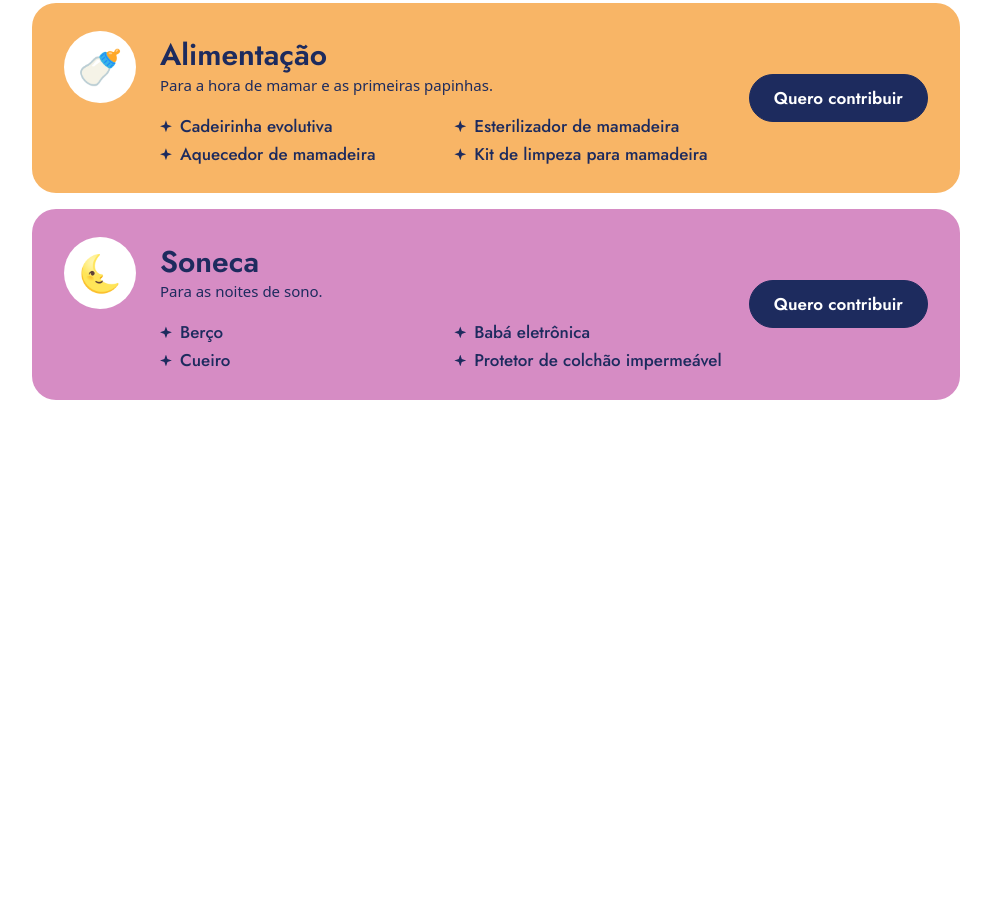
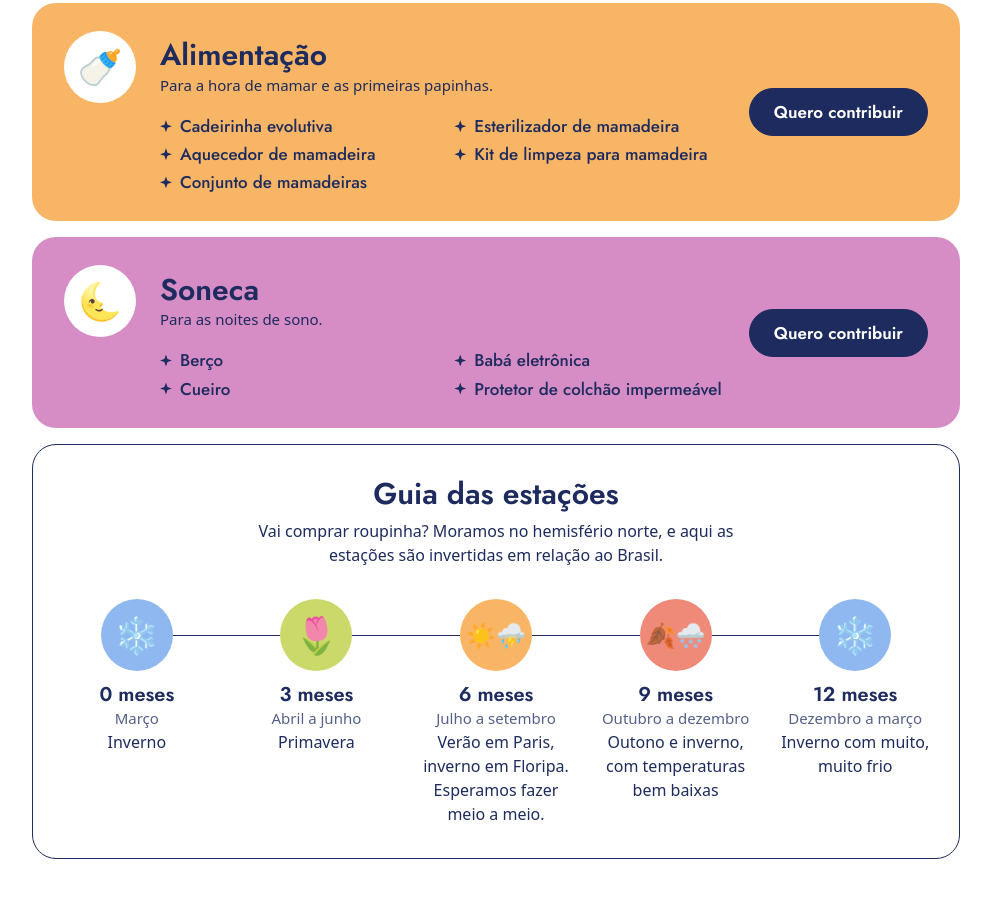
Before and after one commit to FelipeCybis/cafebebe, a plain HTML site: page index.html in a window 1280 px wide. Shown: the part 1083-1980 px from the top of the page, without its empty margins (144-1135 px from the left). Before the commit the page ends 1547 px from the top, so only its background shows below. Drawn offline with Linux system fonts and the light colour scheme.

Commit message:
Add the season guide and the baby bottle set
The guide is a timeline under the theme cards: for each age of the baby, the
months and the season in the northern hemisphere. It helps guests who buy
clothes. It runs down on a phone and sideways on a wide screen.

Co-Authored-By: Claude Fable 5.2 <noreply@anthropic.com>

```diff
--- a/gifts.json
+++ b/gifts.json
@@ -48,7 +48,8 @@
         "Cadeirinha evolutiva",
         "Esterilizador de mamadeira",
         "Aquecedor de mamadeira",
-        "Kit de limpeza para mamadeira"
+        "Kit de limpeza para mamadeira",
+        "Conjunto de mamadeiras"
       ]
     },
     {
--- a/index.html
+++ b/index.html
@@ -24,6 +24,45 @@
     <p id="load-error" class="error" role="alert" hidden>A lista de presentes não carregou. Recarregue a página.</p>
     <!-- app.js adds one card per theme of gifts.json. -->
     <div id="themes"></div>
+
+    <!-- For guests who buy clothes: the season the baby meets at each age. A timeline,
+         top to bottom on a phone and left to right on a wide screen. -->
+    <section class="guide" aria-labelledby="guide-title">
+      <h2 id="guide-title">Guia das estações</h2>
+      <p>Vai comprar roupinha? Moramos no hemisfério norte, e aqui as estações são invertidas em relação ao Brasil.</p>
+      <ol class="seasons" role="list">
+        <li data-color="blue">
+          <span class="disc" aria-hidden="true">❄️</span>
+          <h3>0 meses</h3>
+          <p class="season-months">Março</p>
+          <p>Inverno</p>
+        </li>
+        <li data-color="lime">
+          <span class="disc" aria-hidden="true">🌷</span>
+          <h3>3 meses</h3>
+          <p class="season-months">Abril a junho</p>
+          <p>Primavera</p>
+        </li>
+        <li data-color="orange">
+          <span class="disc pair" aria-hidden="true">☀️⛈️</span>
+          <h3>6 meses</h3>
+          <p class="season-months">Julho a setembro</p>
+          <p>Verão em Paris, inverno em Floripa. Esperamos fazer meio a meio.</p>
+        </li>
+        <li data-color="coral">
+          <span class="disc pair" aria-hidden="true">🍂🌨️</span>
+          <h3>9 meses</h3>
+          <p class="season-months">Outubro a dezembro</p>
+          <p>Outono e inverno, com temperaturas bem baixas</p>
+        </li>
+        <li data-color="blue">
+          <span class="disc" aria-hidden="true">❄️</span>
+          <h3>12 meses</h3>
+          <p class="season-months">Dezembro a março</p>
+          <p>Inverno com muito, muito frio</p>
+        </li>
+      </ol>
+    </section>
   </main>
 
   <!-- One theme: emoji, name and phrase, the gifts it covers, and the button that opens the dialog. -->
--- a/style.css
+++ b/style.css
@@ -114,14 +114,16 @@ button,
   gap: 1rem;
   max-width: 60rem;
   margin: 0 auto;
-  padding: 2rem 1rem 4rem;
+  padding: 2rem 1rem 0;
 }
 
-/* The tints, by the name a theme gives in "color" (gifts.json). Navy text reads well on all of them. */
+/* The tints, by name: a theme gives its name in "color" (gifts.json), a season in
+   index.html. Navy text reads well on all of them. */
 [data-color="lime"] { --tint: #cbd96a; }
 [data-color="blue"] { --tint: #8fb8f0; }
 [data-color="orange"] { --tint: #f8b566; }
 [data-color="pink"] { --tint: #d68cc4; }
+[data-color="coral"] { --tint: #f08a78; }
 
 /* On a phone: emoji and title, then the gifts, then the button, each as wide as the card. */
 .theme {
@@ -242,6 +244,118 @@ button,
 /* The cobalt ring is hard to see on the blue and pink cards. */
 .contribute:focus-visible {
   outline-color: var(--ink);
+}
+
+/* Season guide: an outlined card, so it does not read as one more theme to contribute to.
+   Inside, a timeline: one tinted disc per age, joined by a line. */
+
+.guide {
+  width: min(100% - 2rem, 58rem); /* the same edges as the theme cards */
+  margin: 1rem auto 4rem;
+  padding: 2rem 1.5rem;
+  border: 1.5px solid var(--ink);
+  border-radius: 1.5rem;
+  text-align: center;
+}
+
+.guide h2 {
+  margin: 0;
+  font-size: clamp(1.5rem, 1.2rem + 1.2vw, 1.875rem);
+  font-weight: 600;
+  line-height: 1.15;
+}
+
+.guide p {
+  margin: 0;
+}
+
+.guide > p {
+  max-width: 34rem;
+  margin: 0.5rem auto 0;
+}
+
+/* On a phone the timeline runs down: disc on the left, text beside it. */
+.seasons {
+  --disc: 4.5rem; /* the width of .disc: the lines between discs start from it */
+  --gap: 1.25rem;
+  display: grid;
+  gap: var(--gap);
+  max-width: 24rem;
+  margin: 2rem auto 0;
+  padding: 0;
+  list-style: none;
+  text-align: left;
+}
+
+.seasons li {
+  position: relative;
+  display: grid;
+  grid-template-columns: auto minmax(0, 1fr);
+  column-gap: 1rem;
+  align-content: start;
+}
+
+.seasons .disc {
+  grid-row: 1 / span 3;
+}
+
+/* Two emoji in one disc: smaller, and kept side by side. */
+.disc.pair {
+  font-size: 1.5rem;
+  white-space: nowrap;
+}
+
+.seasons h3 {
+  margin: 0.25rem 0 0;
+  font-size: 1.25rem;
+  font-weight: 600;
+  line-height: 1.2;
+}
+
+.season-months {
+  color: var(--ink-soft);
+  font-size: 0.9375rem;
+}
+
+/* The line from the bottom of a disc to the top of the next one. */
+.seasons li:not(:last-child)::after {
+  content: "";
+  position: absolute;
+  top: var(--disc);
+  bottom: calc(-1 * var(--gap));
+  left: calc(var(--disc) / 2);
+  border-left: 1.5px solid var(--ink);
+}
+
+/* On a wide screen it runs sideways: five equal columns, text under each disc. */
+@media (min-width: 56rem) {
+  .seasons {
+    grid-template-columns: repeat(5, minmax(0, 1fr));
+    max-width: none;
+    text-align: center;
+  }
+
+  .seasons li {
+    display: block;
+  }
+
+  .seasons .disc {
+    margin: 0 auto;
+  }
+
+  .seasons h3 {
+    margin-top: 0.75rem;
+  }
+
+  /* From the right edge of a disc to the left edge of the next one. */
+  .seasons li:not(:last-child)::after {
+    top: calc(var(--disc) / 2);
+    bottom: auto;
+    left: calc(50% + var(--disc) / 2);
+    width: calc(100% + var(--gap) - var(--disc));
+    border-top: 1.5px solid var(--ink);
+    border-left: 0;
+  }
 }
 
 /* Contribution dialog */
```
